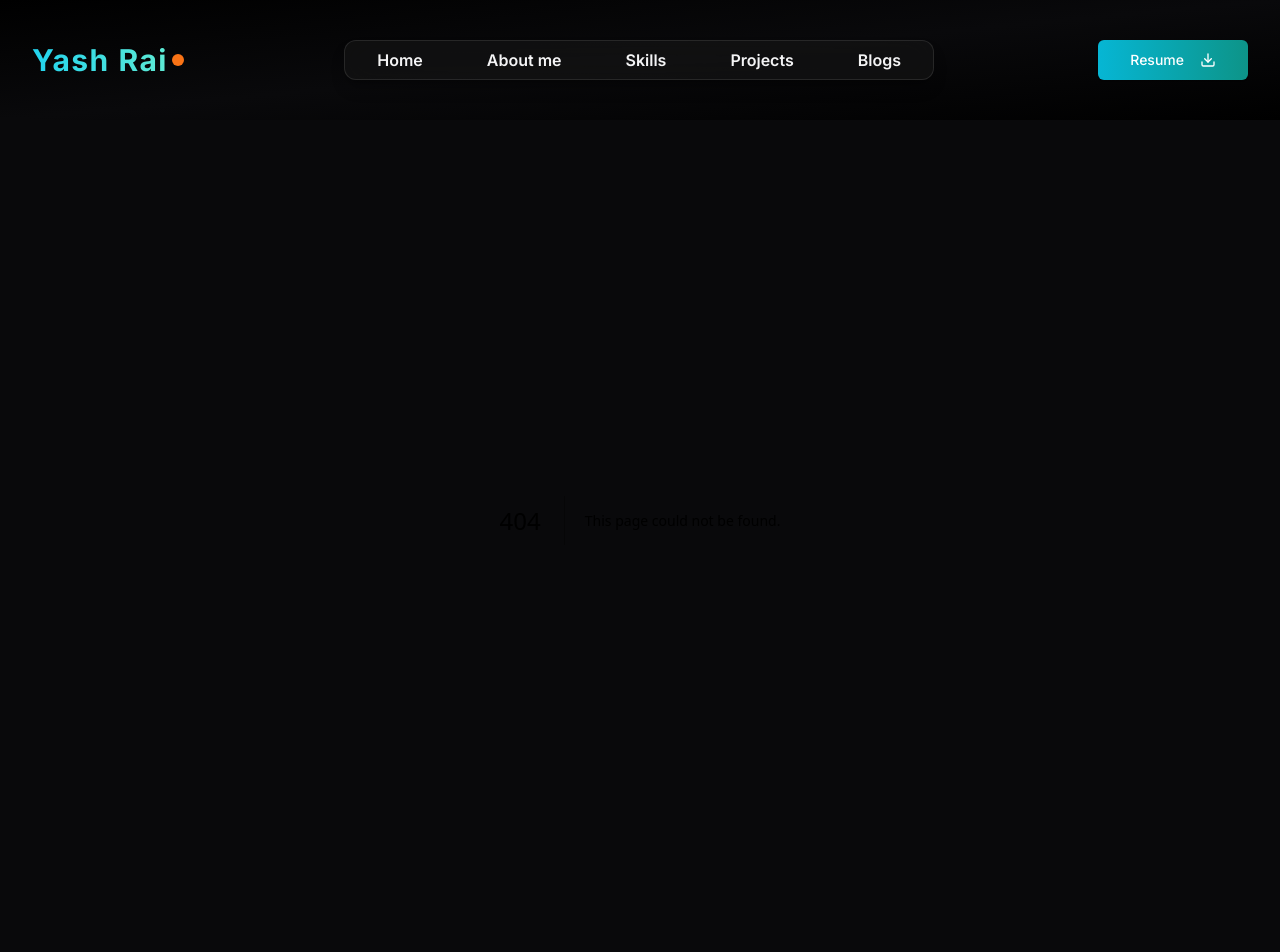
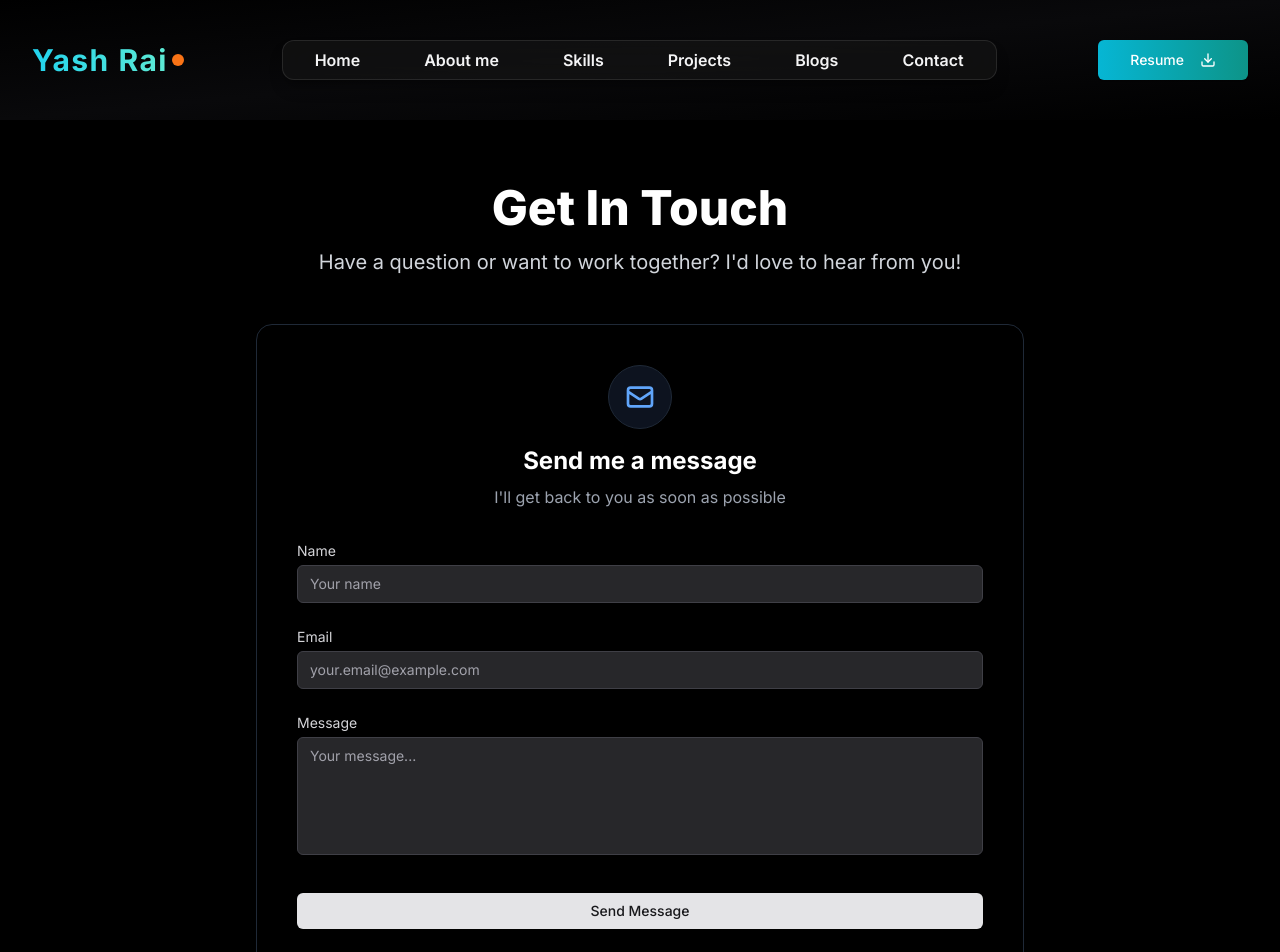
Before and after one commit to yasshrai/portfolio, a Next.js app: page /contact in a window 1280 px wide. Before the commit this address had no page. Shown: the top 952 px of the page. Before the commit the page ends 920 px from the top, so only its background shows below. Built offline with nearby package versions, Linux system fonts and the light colour scheme.

Commit message:
homecoming of contact page

```diff
--- a/package.json
+++ b/package.json
@@ -24,6 +24,7 @@
     "react": "^18.3.1",
     "react-dom": "^18.3.1",
     "react-icons": "^5.5.0",
+    "resend": "^6.1.0",
     "tailwind-merge": "^3.3.1",
     "tailwindcss-animate": "^1.0.7",
     "typewriter-effect": "^2.22.0",
--- /dev/null
+++ b/src/app/api/contact/route.ts
@@ -0,0 +1,61 @@
+import { NextResponse } from 'next/server';
+import { Resend } from 'resend';
+
+const resend = new Resend(process.env.RESEND_API_KEY);
+const CONTACT_EMAIL = process.env.CONTACT_EMAIL as string;
+
+if (!CONTACT_EMAIL) {
+  console.error('CONTACT_EMAIL environment variable is not set');
+  throw new Error('Contact email is not configured');
+}
+
+export async function POST(request: Request) {
+  try {
+    const { name, email, message } = await request.json();
+
+    // Basic validation
+    if (!name || !email || !message) {
+      return NextResponse.json(
+        { error: 'Please fill in all fields' },
+        { status: 400 }
+      );
+    }
+
+    // Send email using Resend
+    const { data, error } = await resend.emails.send({
+      from: 'Portfolio Contact <onboarding@resend.dev>', // Replace with your domain after setting it up in Resend
+      to: CONTACT_EMAIL, // Replace with your email
+      subject: `New Contact Form Submission from ${name}`,
+      text: `
+        Name: ${name}
+        Email: ${email}
+        Message: ${message}
+      `,
+      html: `
+        <p><strong>Name:</strong> ${name}</p>
+        <p><strong>Email:</strong> ${email}</p>
+        <p><strong>Message:</strong></p>
+        <p>${message}</p>
+      `,
+    });
+
+    if (error) {
+      console.error('Error sending email:', error);
+      return NextResponse.json(
+        { error: 'Failed to send message. Please try again later.' },
+        { status: 500 }
+      );
+    }
+
+    return NextResponse.json(
+      { message: 'Message sent successfully!' },
+      { status: 200 }
+    );
+  } catch (error) {
+    console.error('Error processing contact form:', error);
+    return NextResponse.json(
+      { error: 'An unexpected error occurred. Please try again later.' },
+      { status: 500 }
+    );
+  }
+}
--- a/src/app/components/NavBar.tsx
+++ b/src/app/components/NavBar.tsx
@@ -57,6 +57,7 @@ export default function Navbar() {
             { name: "Skills", route: "skills" },
             { name: "Projects", route: "project" },
             { name: "Blogs", route: "blog" },
+            { name: "Contact", route: "contact" },
           ].map(({ name, route }) => (
             <Link
               key={name}
@@ -128,6 +129,7 @@ export default function Navbar() {
               { name: "Skills", route: "skills" },
               { name: "Projects", route: "project" },
               { name: "Blogs", route: "blog" },
+              { name: "Contact", route: "contact" },
             ].map(({ name, route }) => (
               <Link
                 key={name}
--- /dev/null
+++ b/src/app/contact/page.tsx
@@ -0,0 +1,59 @@
+import ContactForm from '@/components/ContactForm';
+
+export default function ContactPage() {
+  return (
+    <div className="min-h-screen bg-black py-16 px-4 sm:px-6 lg:px-8">
+      <div className="max-w-3xl mx-auto">
+        <div className="text-center mb-12">
+          <h1 className="text-5xl font-extrabold text-white mb-4">
+            Get In Touch
+          </h1>
+          <p className="text-xl text-gray-300 max-w-2xl mx-auto">
+            Have a question or want to work together? I'd love to hear from you!
+          </p>
+        </div>
+
+        <div className="bg-black border border-gray-800 rounded-2xl shadow-2xl overflow-hidden">
+          <div className="p-8 sm:p-10">
+            <div className="mb-8 text-center">
+              <div className="mx-auto flex items-center justify-center h-16 w-16 rounded-full bg-gray-900/80 mb-4 border border-gray-800">
+                <svg
+                  className="h-8 w-8 text-blue-400"
+                  fill="none"
+                  viewBox="0 0 24 24"
+                  stroke="currentColor"
+                >
+                  <path
+                    strokeLinecap="round"
+                    strokeLinejoin="round"
+                    strokeWidth="2"
+                    d="M3 8l7.89 5.26a2 2 0 002.22 0L21 8M5 19h14a2 2 0 002-2V7a2 2 0 00-2-2H5a2 2 0 00-2 2v10a2 2 0 002 2z"
+                  />
+                </svg>
+              </div>
+              <h2 className="text-2xl font-bold text-white mb-2">
+                Send me a message
+              </h2>
+              <p className="text-gray-400">
+                I'll get back to you as soon as possible
+              </p>
+            </div>
+            <ContactForm />
+          </div>
+
+          <div className="bg-black px-8 py-6 text-center border-t border-gray-800">
+            <p className="text-sm text-gray-400">
+              Or reach out directly at{' '}
+              <a
+                href="mailto:yash2154rai@gmail.com"
+                className="font-medium text-blue-400 hover:text-blue-300 transition-colors"
+              >
+                yash2154rai@gmail.com
+              </a>
+            </p>
+          </div>
+        </div>
+      </div>
+    </div>
+  );
+}
--- a/src/app/page.tsx
+++ b/src/app/page.tsx
@@ -514,7 +514,7 @@ export default function Home() {
 
             <div className="flex flex-col sm:flex-row gap-6 justify-center items-center">
               <Button asChild size="lg" className="bg-white text-black hover:bg-zinc-200 font-semibold">
-                <a href="mailto:yash2154rai@gmail.com">
+                <a href="/contact">
                   <Mail className="mr-2" size={20} />
                   Get In Touch
                 </a>
@@ -606,18 +606,13 @@ export default function Home() {
               <div>
                 <h4 className="text-sm font-semibold text-white mb-4 tracking-wide">Contact</h4>
                 <ul className="space-y-2 text-zinc-300">
+                <li><a href="/contact"  className="hover:text-white transition-colors">message me</a></li>
                   <li><a href="mailto:yash2154rai@gmail.com" className="hover:text-white transition-colors">yash2154rai@gmail.com</a></li>
                   <li><a href="/yashrai_resume.pdf" target="_blank" className="hover:text-white transition-colors">Download CV</a></li>
                 </ul>
               </div>
 
-              <div>
-                <h4 className="text-sm font-semibold text-white mb-4 tracking-wide">Legal</h4>
-                <ul className="space-y-2 text-zinc-400">
-                  <li><Link href="#" className="text-zinc-400 cursor-not-allowed opacity-70">Privacy</Link></li>
-                  <li><Link href="#" className="cursor-not-allowed opacity-70">Terms</Link></li>
-                </ul>
-              </div>
+
             </div>
 
             {/* Bottom bar */}
--- /dev/null
+++ b/src/components/ContactForm.tsx
@@ -0,0 +1,134 @@
+'use client';
+
+import { useState } from 'react';
+
+export default function ContactForm() {
+  const [formData, setFormData] = useState({
+    name: '',
+    email: '',
+    message: ''
+  });
+  const [status, setStatus] = useState<'idle' | 'loading' | 'success' | 'error'>('idle');
+  const [error, setError] = useState('');
+
+  const handleChange = (e: React.ChangeEvent<HTMLInputElement | HTMLTextAreaElement>) => {
+    const { name, value } = e.target;
+    setFormData(prev => ({
+      ...prev,
+      [name]: value
+    }));
+  };
+
+  const handleSubmit = async (e: React.FormEvent) => {
+    e.preventDefault();
+    setStatus('loading');
+    setError('');
+
+    try {
+      const response = await fetch('/api/contact', {
+        method: 'POST',
+        headers: {
+          'Content-Type': 'application/json',
+        },
+        body: JSON.stringify(formData),
+      });
+
+      const data = await response.json();
+
+      if (!response.ok) {
+        throw new Error(data.error || 'Something went wrong');
+      }
+
+      setStatus('success');
+      // Reset form
+      setFormData({ name: '', email: '', message: '' });
+    } catch (err) {
+      setStatus('error');
+      setError(err instanceof Error ? err.message : 'Failed to send message');
+    }
+  };
+
+  return (
+    <form onSubmit={handleSubmit} className="space-y-6">
+      {status === 'success' && (
+        <div className="rounded-md bg-emerald-500/10 p-3 text-emerald-300 text-sm" role="alert">
+          <span className="block sm:inline">Message sent successfully! I'll get back to you soon.</span>
+        </div>
+      )}
+
+      {status === 'error' && (
+        <div className="rounded-md bg-red-500/10 p-3 text-red-300 text-sm" role="alert">
+          <span className="block sm:inline">{error || 'Failed to send message. Please try again.'}</span>
+        </div>
+      )}
+
+      <div>
+        <label htmlFor="name" className="mb-1 block text-sm text-zinc-300">
+          Name
+        </label>
+        <input
+          type="text"
+          id="name"
+          name="name"
+          value={formData.name}
+          onChange={handleChange}
+          required
+          className="w-full rounded-md border border-zinc-700 bg-zinc-800 px-3 py-2 text-sm text-white outline-none placeholder:text-zinc-400 focus:border-zinc-500"
+          placeholder="Your name"
+        />
+      </div>
+
+      <div>
+        <label htmlFor="email" className="mb-1 block text-sm text-zinc-300">
+          Email
+        </label>
+        <input
+          type="email"
+          id="email"
+          name="email"
+          value={formData.email}
+          onChange={handleChange}
+          required
+          className="w-full rounded-md border border-zinc-700 bg-zinc-800 px-3 py-2 text-sm text-white outline-none placeholder:text-zinc-400 focus:border-zinc-500"
+          placeholder="your.email@example.com"
+        />
+      </div>
+
+      <div>
+        <label htmlFor="message" className="mb-1 block text-sm text-zinc-300">
+          Message
+        </label>
+        <textarea
+          id="message"
+          name="message"
+          rows={5}
+          value={formData.message}
+          onChange={handleChange}
+          required
+          className="w-full rounded-md border border-zinc-700 bg-zinc-800 px-3 py-2 text-sm text-white outline-none placeholder:text-zinc-400 focus:border-zinc-500 resize-none"
+          placeholder="Your message..."
+        />
+      </div>
+
+      <div className="pt-2">
+        <button
+          type="submit"
+          disabled={status === 'loading'}
+          className="w-full rounded-md bg-zinc-200 px-4 py-2 text-sm font-medium text-zinc-900 transition hover:bg-white disabled:opacity-60"
+        >
+          {status === 'loading' ? (
+            <>
+              <svg className="animate-spin -ml-1 mr-2 h-4 w-4 text-zinc-900 inline-block" xmlns="http://www.w3.org/2000/svg" fill="none" viewBox="0 0 24 24">
+                <circle className="opacity-25" cx="12" cy="12" r="10" stroke="currentColor" strokeWidth="4"></circle>
+                <path className="opacity-75" fill="currentColor" d="M4 12a8 8 0 018-8V0C5.373 0 0 5.373 0 12h4zm2 5.291A7.962 7.962 0 014 12H0c0 3.042 1.135 5.824 3 7.938l3-2.647z"></path>
+              </svg>
+              Sending...
+            </>
+          ) : (
+            'Send Message'
+          )}
+        </button>
+      </div>
+    </form>
+  );
+}
```
Also changed, not shown: 1 other file (tests, documents, lock files or other folders).
